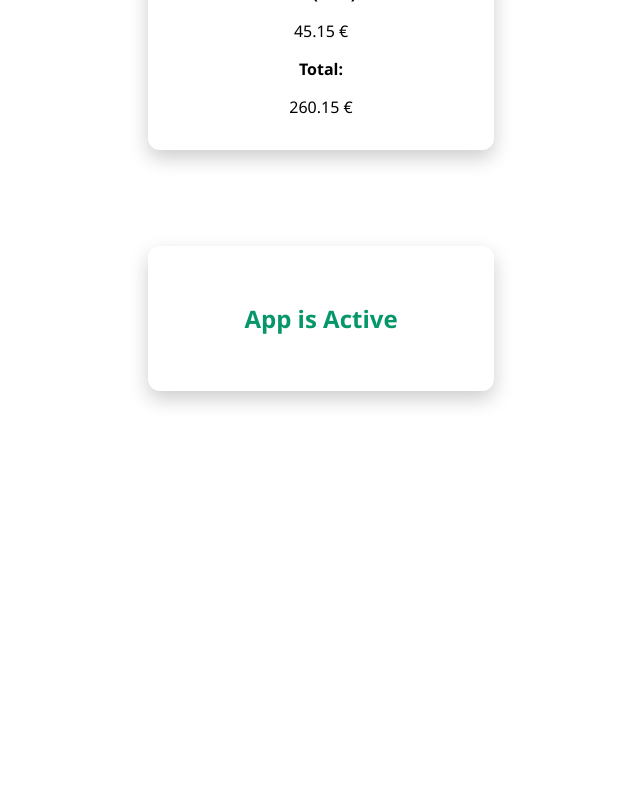
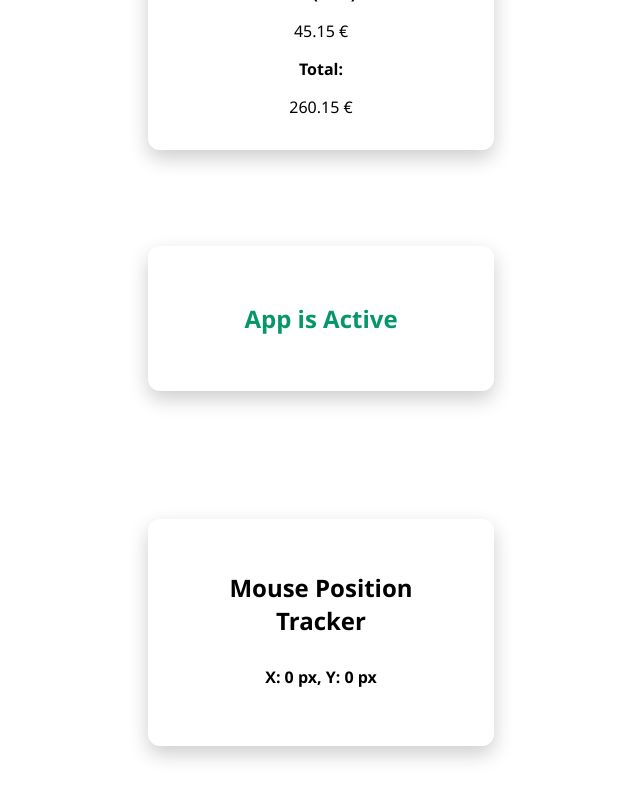
Before and after one commit to raquelruz/react-useeffect-lab, a React (Vite) app: page / in a window 1280 px wide. Shown: the part 1583-2383 px from the top of the page, without its empty margins (319-959 px from the left). Before the commit the page ends 2034 px from the top, so only its background shows below. Built offline with nearby package versions, Linux system fonts and the light colour scheme.

Commit message:
feat(component): add mouse position tracker

```diff
--- a/src/App.css
+++ b/src/App.css
@@ -11,7 +11,8 @@
 .clock-container,
 .products-container,
 .cart-container,
-.window-container {
+.window-container,
+.mouseposition-container {
 	text-align: center;
 	padding: 2rem 3rem;
 	border-radius: 12px;
--- a/src/App.jsx
+++ b/src/App.jsx
@@ -9,6 +9,7 @@ import { LocalProductSearch } from "./components/LocalProductsSearch/LocalProduc
 import { CartSummary } from "./components/CartSummary/CartSummary";
 import { WindowFocusStatus } from "./components/WindowFocusStatus/WindowFocusStatus";
 import { ScrollToTopButton } from "./components/ScrollToTopButton/ScrollToTopButton";
+import MousePositionTracker from "./components/MousePositionTracker/MousePositionTracker";
 
 export const App = () => {
 	const [showClock, setShowClock] = useState(true);
@@ -53,7 +54,13 @@ export const App = () => {
 					<WindowFocusStatus />
 				</div>
 
-				<ScrollToTopButton />
+				<div>
+					<ScrollToTopButton />
+				</div>
+
+				<div className="mouseposition-container">
+					<MousePositionTracker />
+				</div>
 			</div>
 		</>
 	);
--- /dev/null
+++ b/src/components/MousePositionTracker/MousePositionTracker.css
@@ -0,0 +1,7 @@
+.coordinates {
+	font-size: 1rem;
+	font-weight: 600;
+	padding: 10px 20px;
+	border-radius: 12px;
+	background: #ffffff;
+}
--- /dev/null
+++ b/src/components/MousePositionTracker/MousePositionTracker.jsx
@@ -0,0 +1,25 @@
+import { useState, useEffect } from "react";
+import "./MousePositionTracker.css"
+
+export default function MousePositionTracker() {
+	const [position, setPosition] = useState({ x: 0, y: 0 });
+
+	useEffect(() => {
+		const onMouseMove = (e) => {
+			setPosition({ x: e.clientX, y: e.clientY });
+		};
+
+		window.addEventListener("mousemove", onMouseMove);
+
+		return () => window.removeEventListener("mousemove", onMouseMove);
+	}, []);
+
+	return (
+		<div>
+			<h2>Mouse Position Tracker</h2>
+			<p className="coordinates">
+				X: {position.x} px, Y: {position.y} px
+			</p>
+		</div>
+	);
+}
```
